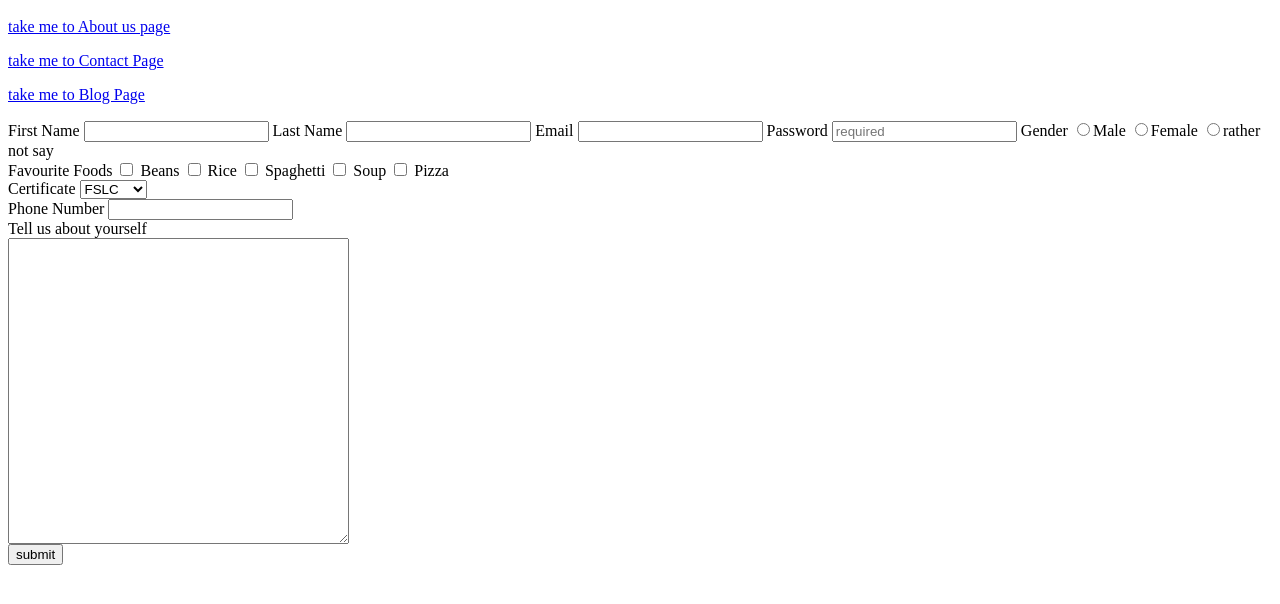
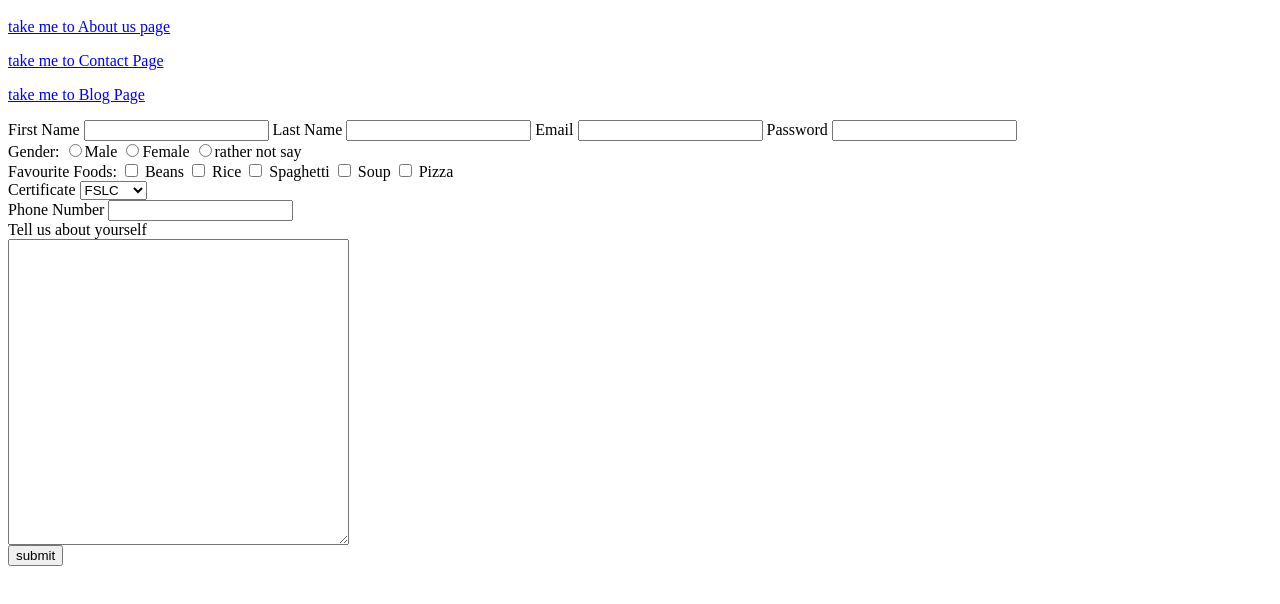
Before and after one commit to RoyNwakamma/my-3rd-assignment, a plain HTML site: page index.html in a window 1280 px wide. Shown: the part 48-652 px from the top of the page. Drawn offline with Linux system fonts and the light colour scheme.

Commit message:
my 3rd assignment

```diff
--- a/index.html
+++ b/index.html
@@ -13,17 +13,17 @@
     <form action="">
      <label for="First Name">First Name</label>
      <input type="text">
-     <label for="last name">Last Name</label>
+     <label for="last name"> Last Name</label>
      <input type="text">
-     <label for="email">Email</label>
+     <label for="email"> Email</label>
      <input type="email">
-     <label for="password">Password</label>
-     <input placeholder="required" type="password">
-     <label for="gender">Gender</label>
+     <label for="password"> Password</label>
+     <input required type="password"> <br>
+     <label for="gender">Gender: </label>
      <input type="radio" name="Gender">Male
      <input type="radio" name="Gender">Female
      <input type="radio" name="Gender">rather not say <br>
-     <label for="favourite foods">Favourite Foods</label>
+     <label for="favourite foods">Favourite Foods: </label>
      <input type="checkbox" name="Beans"> Beans
      <input type="checkbox" name="Rice"> Rice
      <input type="checkbox" name="spaghetti"> Spaghetti
```
